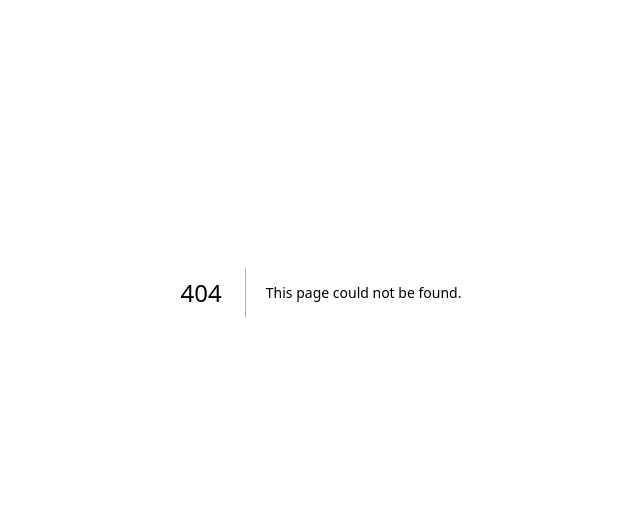
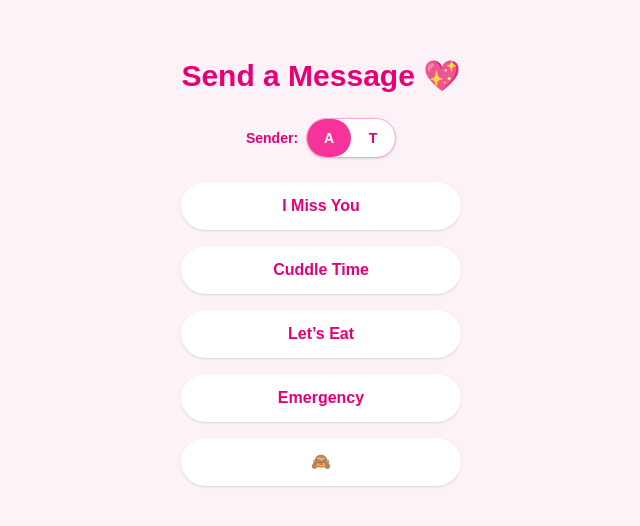
Before and after one commit to AnnabelsBoyfriend/baes-birthday, a Next.js app: page /message in a window 1280 px wide. Before the commit this address had no page. Shown: the part 108-634 px from the top of the page, without its empty margins (319-959 px from the left). Built offline with nearby package versions, Linux system fonts and the light colour scheme.

Commit message:
updated frontpage and add message sending

```diff
--- /dev/null
+++ b/app/message/page.tsx
@@ -0,0 +1,118 @@
+'use client';
+
+import { useState } from 'react';
+
+const webhooks = {
+    fromBae: 'https://discord.com/api/webhooks/1369404265428291585/8uTWDEONfh7TNESPKYcyQ7KOWe10F1_sC06cTkMmIK2kn4wAFqNuT8i-uTQMzWgpQW67',
+    fromMe: 'https://discord.com/api/webhooks/1369406078198091798/AojvUvRdRQrJVsT1muviscX94b1w1CG9luRcsDqkTV7v0t1-rL69np4ZInmEVkANg-mh'
+}
+
+export default function BaeButtons() {
+    const [status, setStatus] = useState('');
+    const [showStatus, setShowStatus] = useState(false);
+
+    const [sender, setSender] = useState<'fromBae' | 'fromMe'>('fromBae');
+
+    const sendMessage = async (content: string) => {
+      const webhookUrl = webhooks[sender];
+      try {
+        await fetch(webhookUrl, {
+          method: 'POST',
+          headers: {
+            'Content-Type': 'application/json',
+          },
+          body: JSON.stringify({
+            embeds: [
+              {
+                title: sender === 'fromBae' ? "Message from A" : "Message from T",
+                description: content,
+                color: sender === 'fromBae' ? 0xF472B6 : 0x42a1f5, // Tailwind's pink-400 (optional)
+              },
+            ],
+          }),
+        });
+        setStatus('Message Sent!');
+      } catch (err) {
+        setStatus('Failed to send 💔');
+      }
+
+      setShowStatus(true);
+      setTimeout(() => {
+        setStatus('');
+        setShowStatus(false);
+      }, 2000);
+    };
+
+    return (
+      <div className="min-h-screen flex flex-col items-center justify-center bg-pink-50 text-center px-4">
+
+
+        <h1 className="text-3xl font-bold text-pink-600 mb-6">Send a Message 💖</h1>
+
+       {/* Sender Switch */}
+        <div className="mb-6 flex items-center gap-2">
+        <label className="text-sm font-semibold text-pink-600">Sender:</label>
+        <div className="relative w-[90px] h-10 bg-white border border-pink-300 rounded-full shadow flex items-center">
+            {/* Animated slider */}
+            <div
+            className={`absolute w-1/2 h-full bg-pink-500 rounded-full transition-transform duration-300 ${
+                sender === 'fromBae' ? 'translate-x-0' : 'translate-x-full'
+            }`}
+            />
+
+            <button
+            onClick={() => setSender('fromBae')}
+            className={`w-1/2 h-full z-10 text-sm font-semibold transition ${
+                sender === 'fromBae' ? 'text-white' : 'text-pink-600'
+            }`}
+            >
+            A
+            </button>
+            <button
+            onClick={() => setSender('fromMe')}
+            className={`w-1/2 h-full z-10 text-sm font-semibold transition ${
+                sender === 'fromMe' ? 'text-white' : 'text-pink-600'
+            }`}
+            >
+            T
+            </button>
+        </div>
+        </div>
+
+
+
+        <div className="relative w-full max-w-xs mb-10">
+  {/* Buttons */}
+  <div className="space-y-4">
+    <button onClick={() => sendMessage('💌 \u00A0 I miss you!')} className="w-70 bg-white px-6 py-3 rounded-full shadow text-pink-600 font-semibold hover:bg-pink-100">
+      I Miss You
+    </button>
+    <button onClick={() => sendMessage('🐻 \u00A0 Come cuddle!')} className="w-70 bg-white px-6 py-3 rounded-full shadow text-pink-600 font-semibold hover:bg-pink-100">
+      Cuddle Time
+    </button>
+    <button onClick={() => sendMessage('🍱 \u00A0 Let’s eat!')} className="w-70 bg-white px-6 py-3 rounded-full shadow text-pink-600 font-semibold hover:bg-pink-100">
+      Let’s Eat
+    </button>
+    <button onClick={() => sendMessage("🚨 \u00A0 SOS!")} className="w-70 bg-white px-6 py-3 rounded-full shadow text-pink-600 font-semibold hover:bg-pink-100">
+      Emergency
+    </button>
+    <button onClick={() => sendMessage('🍆\u00A0💦 \u00A0 I’m Horny,\u00A0 Let’s Fuck Already')} className="w-70 bg-white px-6 py-3 rounded-full shadow text-pink-600 font-semibold hover:bg-pink-100">
+        🙈
+    </button>
+  </div>
+
+  {/* Toast message positioned absolutely below the buttons */}
+  {showStatus && (
+    <div
+      className="absolute left-1/2 transform -translate-x-1/2 top-full mt-3 backdrop-blur-md bg-white/70 text-pink-600 px-6 py-2 rounded-full shadow-md transition-opacity duration-300"
+    >
+      {status}
+    </div>
+  )}
+</div>
+
+
+
+      </div>
+    );
+  }
--- a/app/page.tsx
+++ b/app/page.tsx
@@ -93,45 +93,31 @@ export default function Home() {
   }
 
   return (
-    <div className="relative flex flex-col items-center justify-center h-screen text-center bg-pink-100 overflow-hidden">
-      <h1 className="text-3xl font-bold mb-2 text-gray-700">Annabel's Birthday ❤️</h1>
-      <p className="text-lg text-gray-700">Choose what you would like to do</p>
+    <div className="relative flex flex-col items-center justify-center min-h-screen text-center bg-gradient-to-b from-pink-100 to-pink-200 px-4 overflow-hidden">
+  <h1 className="text-3xl font-extrabold text-pink-600 drop-shadow mb-2 animate-fade-in">
+    Annabel's Birthday
+  </h1>
+  <p className="text-md text-gray-700 mb-8 animate-fade-in delay-200">
+    Choose what you'd like to do, bae 💖
+  </p>
 
-      <Link href="/letter">
-        <button className="mt-5 px-6 py-3 w-50 bg-pink-500 hover:bg-pink-600 text-white rounded-full text-lg shadow-md transition">
-          💌 Read Me
+  <div className="w-55 max-w-sm flex flex-col gap-4 animate-fade-in delay-300">
+    {[
+      { label: '💌 Read Me', href: '/letter' },
+      { label: '📅 Timeline', href: '/timeline' },
+      { label: '🎆 Fireworks', href: '/fireworks' },
+      { label: '💙 Lovemeter', href: '/lovemeter' },
+      { label: '🎰 Slot Machine', href: '/wheel' },
+      { label: '🐤 Send Message', href: '/message' },
+    ].map(({ label, href }) => (
+      <Link key={label} href={href}>
+        <button className="w-full bg-pink-500 hover:bg-pink-600 text-white px-6 py-3 rounded-full text-lg font-medium shadow-md transition-all hover:scale-105 hover:shadow-lg">
+          {label}
         </button>
+      </Link>
+    ))}
+  </div>
+</div>
 
-      </Link>
-
-      <Link href="/fireworks">
-        <button className="mt-3 px-6 py-3 w-50 bg-pink-500 hover:bg-pink-600 text-white rounded-full text-lg shadow-md transition">
-          🎆 Fireworks
-        </button>
-
-      </Link>
-
-      <Link href="/timeline">
-        <button className="mt-3 px-6 py-3 w-50 bg-pink-500 hover:bg-pink-600 text-white rounded-full text-lg shadow-md transition">
-          📅 Timeline
-        </button>
-
-      </Link>
-
-      <Link href="/lovemeter">
-        <button className="mt-3 px-6 py-3 w-50 bg-pink-500 hover:bg-pink-600 text-white rounded-full text-lg shadow-md transition">
-          💙 Lovemeter
-        </button>
-
-      </Link>
-
-      <Link href="/wheel">
-        <button className="mt-3 px-6 py-3 w-50 bg-pink-500 hover:bg-pink-600 text-white rounded-full text-lg shadow-md transition">
-          🎰 Slot Machine
-        </button>
-
-      </Link>
-
-    </div>
   );
 }
```
